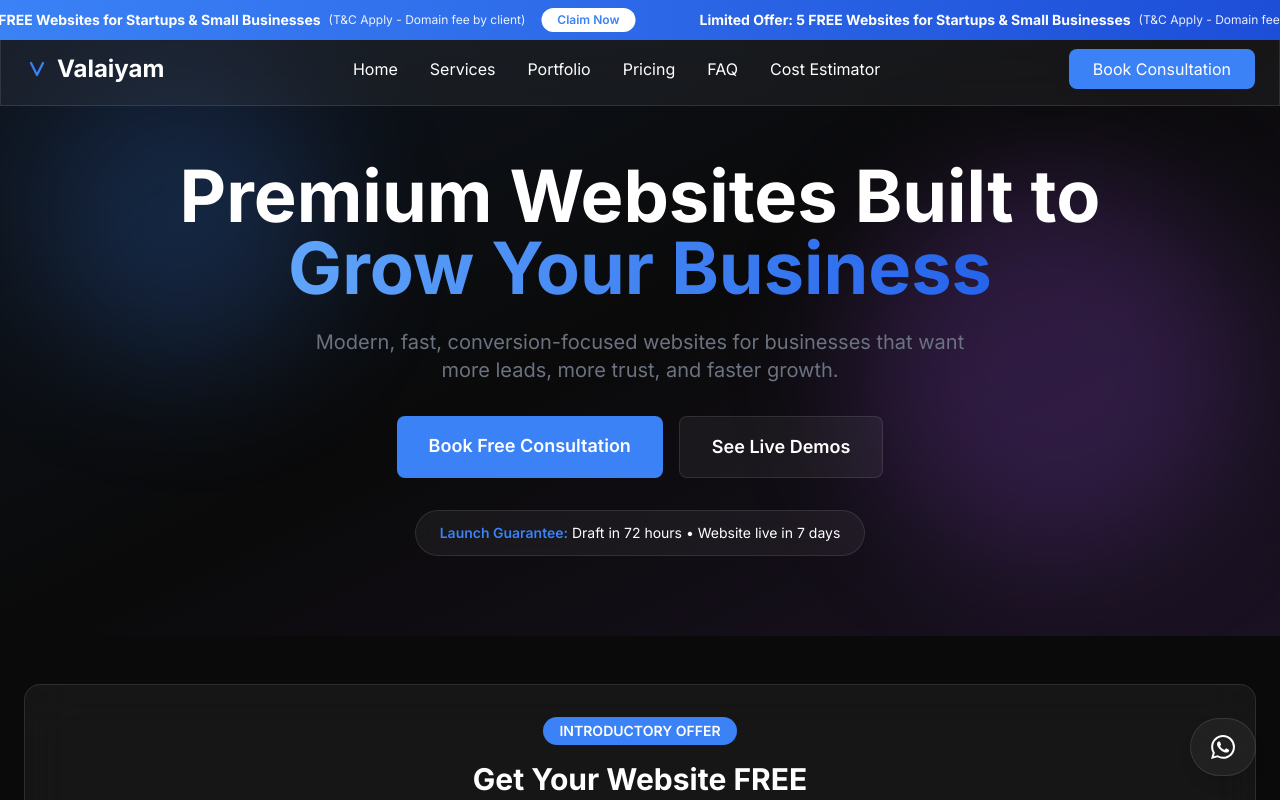
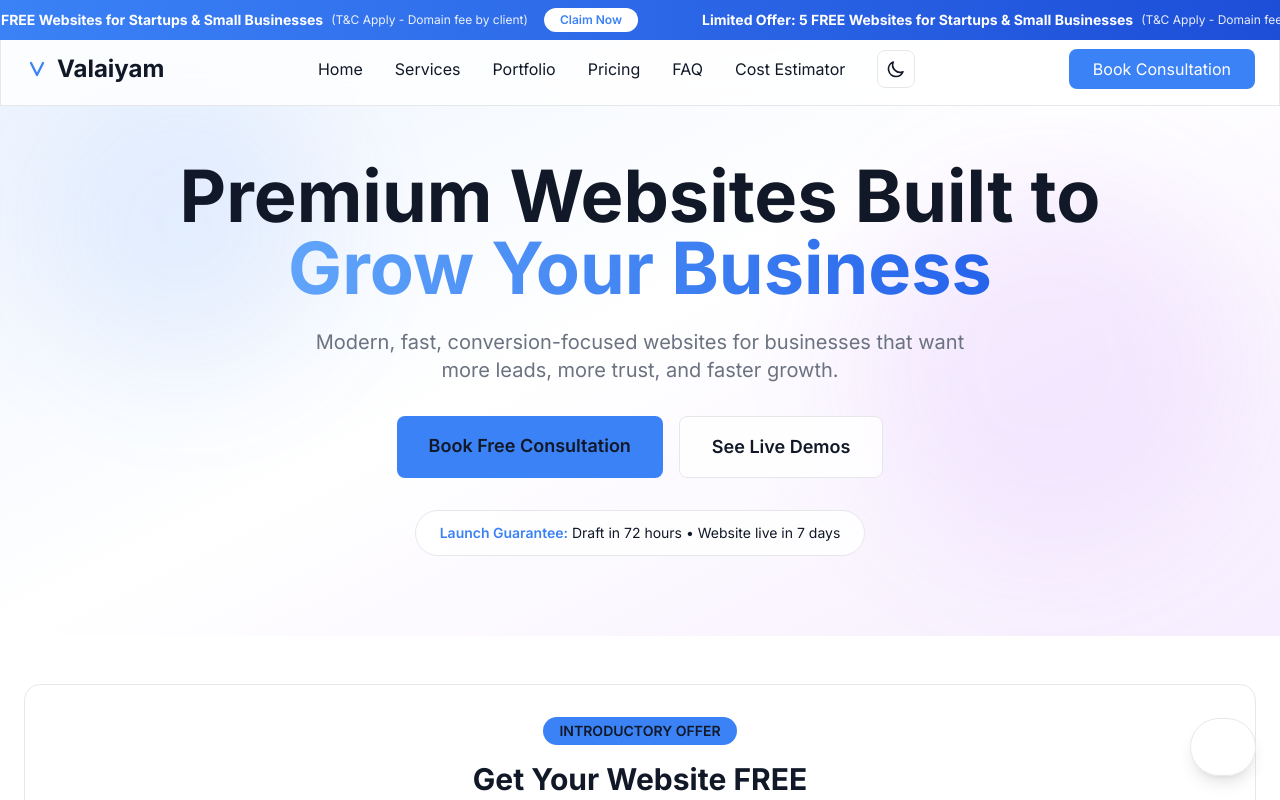
Before and after one commit to valaiyam/valaiyam, a Next.js app: page / in a window 1280 px wide. Shown: the top 800 px of the page. Built offline with nearby package versions, Linux system fonts and the light colour scheme.

Commit message:
Add light/dark theme toggle, remove personal information, professional quality improvements

```diff
--- a/app/globals.css
+++ b/app/globals.css
@@ -3,22 +3,76 @@
 @tailwind utilities;
 
 @layer base {
+  :root {
+    --bg-primary: 255 255 255;
+    --bg-secondary: 249 250 251;
+    --text-primary: 17 24 39;
+    --text-muted: 107 114 128;
+    --border: 229 231 235;
+    --accent: 59 130 246;
+  }
+
+  .dark {
+    --bg-primary: 10 10 10;
+    --bg-secondary: 26 26 26;
+    --text-primary: 255 255 255;
+    --text-muted: 156 163 175;
+    --border: 255 255 255;
+    --accent: 59 130 246;
+  }
+
   body {
-    @apply bg-primary text-white antialiased;
+    @apply bg-primary text-primary antialiased transition-colors duration-300;
   }
 }
 
 @layer utilities {
+  .bg-primary {
+    background-color: rgb(var(--bg-primary));
+  }
+
+  .bg-secondary {
+    background-color: rgb(var(--bg-secondary));
+  }
+
+  .text-primary {
+    color: rgb(var(--text-primary));
+  }
+
+  .text-muted {
+    color: rgb(var(--text-muted));
+  }
+
+  .border-default {
+    border-color: rgb(var(--border) / 0.1);
+  }
+
   .text-gradient {
     @apply bg-gradient-to-r from-blue-400 to-blue-600 bg-clip-text text-transparent;
   }
 
   .glass {
-    @apply bg-white/5 backdrop-blur-xl border border-white/10;
+    @apply backdrop-blur-xl border;
+  }
+
+  .dark .glass {
+    @apply bg-white/5 border-white/10;
+  }
+
+  .light .glass {
+    @apply bg-white/80 border-gray-200;
   }
 
   .glass-hover {
-    @apply hover:bg-white/10 hover:border-white/20;
+    @apply transition-all;
+  }
+
+  .dark .glass-hover:hover {
+    @apply bg-white/10 border-white/20;
+  }
+
+  .light .glass-hover:hover {
+    @apply bg-white border-gray-300;
   }
 }
 
--- a/app/layout.tsx
+++ b/app/layout.tsx
@@ -3,6 +3,7 @@
 import './globals.css'
 import WhatsAppButton from '@/components/WhatsAppButton'
 import PromoBanner from '@/components/PromoBanner'
+import { ThemeProvider } from '@/lib/ThemeContext'
 
 const inter = Inter({ subsets: ['latin'] })
 
@@ -29,11 +30,13 @@
   children: React.ReactNode
 }) {
   return (
-    <html lang="en" className="scroll-smooth">
+    <html lang="en" className="scroll-smooth dark">
       <body className={inter.className}>
-        <PromoBanner />
-        {children}
-        <WhatsAppButton />
+        <ThemeProvider>
+          <PromoBanner />
+          {children}
+          <WhatsAppButton />
+        </ThemeProvider>
       </body>
     </html>
   )
--- a/app/page.tsx
+++ b/app/page.tsx
@@ -16,8 +16,8 @@
         <section className="pt-40 pb-20 px-6 relative overflow-hidden">
           {/* Gradient Background */}
           <div className="absolute inset-0 bg-gradient-to-br from-blue-500/10 via-transparent to-purple-500/10 pointer-events-none" />
-          <div className="absolute top-20 left-10 w-72 h-72 bg-blue-500/20 rounded-full blur-3xl" />
-          <div className="absolute bottom-20 right-10 w-96 h-96 bg-purple-500/20 rounded-full blur-3xl" />
+          <div className="absolute top-20 left-10 w-72 h-72 bg-blue-500/20 rounded-full blur-3xl opacity-50" />
+          <div className="absolute bottom-20 right-10 w-96 h-96 bg-purple-500/20 rounded-full blur-3xl opacity-50" />
 
           <div className="max-w-7xl mx-auto text-center relative z-10">
             <h1 className="text-5xl md:text-7xl font-bold mb-6 leading-tight animate-fade-in-up">
@@ -255,27 +255,12 @@
           </div>
         </section>
 
-        {/* Founder Section */}
-        <section className="py-20 px-6">
-          <div className="max-w-4xl mx-auto">
-            <div className="glass p-12 rounded-2xl scroll-fade text-center">
-              <div className="w-24 h-24 bg-gradient-to-br from-blue-500 to-purple-500 rounded-full mx-auto mb-6 flex items-center justify-center text-4xl font-bold">
-                P
-              </div>
-              <h3 className="text-2xl font-bold mb-4">Built by Pavithran</h3>
-              <p className="text-muted max-w-2xl mx-auto">
-                Combining engineering precision with modern web technology to help businesses grow online. Direct founder support on every project.
-              </p>
-            </div>
-          </div>
-        </section>
-
         {/* Free Offer CTA */}
         <section className="py-20 px-6">
           <div className="max-w-4xl mx-auto text-center glass p-12 rounded-2xl scroll-fade">
             <h2 className="text-4xl md:text-5xl font-bold mb-6">Get a Free Homepage Mockup</h2>
             <p className="text-xl text-muted mb-8">See how your website could look before committing. No obligation.</p>
-            <Link href="/contact" className="bg-accent px-8 py-4 rounded-lg hover:bg-blue-600 transition-all text-lg font-semibold inline-block hover:scale-105 hover:shadow-2xl hover:shadow-accent/50">
+            <Link href="/contact" className="bg-accent px-8 py-4 rounded-lg hover:bg-blue-600 transition-all text-lg font-semibold inline-block hover:scale-105 hover:shadow-2xl hover:shadow-accent/50 text-white">
               Request Free Mockup
             </Link>
           </div>
--- a/components/Footer.tsx
+++ b/components/Footer.tsx
@@ -2,7 +2,7 @@
 
 export default function Footer() {
   return (
-    <footer className="glass border-t py-12">
+    <footer className="glass border-t border-default py-12">
       <div className="max-w-7xl mx-auto px-6 grid md:grid-cols-4 gap-8">
         <div>
           <h3 className="text-xl font-bold mb-4 flex items-center gap-2">
@@ -16,10 +16,10 @@
         <div>
           <h4 className="font-semibold mb-4">Quick Links</h4>
           <div className="flex flex-col gap-2 text-sm text-muted">
-            <Link href="/services" className="hover:text-white transition hover:translate-x-1 inline-block">Services</Link>
-            <Link href="/portfolio" className="hover:text-white transition hover:translate-x-1 inline-block">Portfolio</Link>
-            <Link href="/pricing" className="hover:text-white transition hover:translate-x-1 inline-block">Pricing</Link>
-            <Link href="/faq" className="hover:text-white transition hover:translate-x-1 inline-block">FAQ</Link>
+            <Link href="/services" className="hover:text-accent transition hover:translate-x-1 inline-block">Services</Link>
+            <Link href="/portfolio" className="hover:text-accent transition hover:translate-x-1 inline-block">Portfolio</Link>
+            <Link href="/pricing" className="hover:text-accent transition hover:translate-x-1 inline-block">Pricing</Link>
+            <Link href="/faq" className="hover:text-accent transition hover:translate-x-1 inline-block">FAQ</Link>
           </div>
         </div>
         <div>
@@ -32,12 +32,12 @@
         </div>
         <div>
           <h4 className="font-semibold mb-4">Get Started</h4>
-          <Link href="/contact" className="inline-block bg-accent px-6 py-2 rounded-lg hover:bg-blue-600 transition text-sm hover:scale-105 hover:shadow-lg hover:shadow-accent/50">
+          <Link href="/contact" className="inline-block bg-accent px-6 py-2 rounded-lg hover:bg-blue-600 transition text-sm hover:scale-105 hover:shadow-lg hover:shadow-accent/50 text-white">
             Book Free Consultation
           </Link>
         </div>
       </div>
-      <div className="max-w-7xl mx-auto px-6 mt-8 pt-8 border-t border-white/10 text-center text-sm text-muted">
+      <div className="max-w-7xl mx-auto px-6 mt-8 pt-8 border-t border-default text-center text-sm text-muted">
         <p>&copy; {new Date().getFullYear()} Valaiyam. All rights reserved.</p>
       </div>
     </footer>
--- a/components/Navbar.tsx
+++ b/components/Navbar.tsx
@@ -1,8 +1,9 @@
 import Link from 'next/link'
+import ThemeToggle from './ThemeToggle'
 
 export default function Navbar() {
   return (
-    <nav className="fixed top-8 w-full glass backdrop-blur-2xl z-50 border-b">
+    <nav className="fixed top-8 w-full glass backdrop-blur-2xl z-50 border-b border-default">
       <div className="max-w-7xl mx-auto px-6 py-4 flex items-center justify-between">
         <Link href="/" className="text-2xl font-bold flex items-center gap-2 hover:scale-105 transition-transform">
           <svg width="24" height="24" viewBox="0 0 32 32" fill="none">
@@ -10,15 +11,16 @@
           </svg>
           Valaiyam
         </Link>
-        <div className="hidden md:flex gap-8">
+        <div className="hidden md:flex gap-8 items-center">
           <Link href="/" className="hover:text-accent transition-all hover:scale-105">Home</Link>
           <Link href="/services" className="hover:text-accent transition-all hover:scale-105">Services</Link>
           <Link href="/portfolio" className="hover:text-accent transition-all hover:scale-105">Portfolio</Link>
           <Link href="/pricing" className="hover:text-accent transition-all hover:scale-105">Pricing</Link>
           <Link href="/faq" className="hover:text-accent transition-all hover:scale-105">FAQ</Link>
           <Link href="/estimate" className="hover:text-accent transition-all hover:scale-105">Cost Estimator</Link>
+          <ThemeToggle />
         </div>
-        <Link href="/contact" className="bg-accent px-6 py-2 rounded-lg hover:bg-blue-600 transition-all hover:scale-105 hover:shadow-lg hover:shadow-accent/50">
+        <Link href="/contact" className="bg-accent px-6 py-2 rounded-lg hover:bg-blue-600 transition-all hover:scale-105 hover:shadow-lg hover:shadow-accent/50 text-white">
           Book Consultation
         </Link>
       </div>
--- /dev/null
+++ b/components/ThemeToggle.tsx
@@ -0,0 +1,25 @@
+'use client'
+
+import { useTheme } from '@/lib/ThemeContext'
+
+export default function ThemeToggle() {
+  const { theme, toggleTheme } = useTheme()
+
+  return (
+    <button
+      onClick={toggleTheme}
+      className="p-2 rounded-lg glass glass-hover transition-all hover:scale-105"
+      aria-label="Toggle theme"
+    >
+      {theme === 'dark' ? (
+        <svg className="w-5 h-5" fill="none" stroke="currentColor" viewBox="0 0 24 24">
+          <path strokeLinecap="round" strokeLinejoin="round" strokeWidth={2} d="M12 3v1m0 16v1m9-9h-1M4 12H3m15.364 6.364l-.707-.707M6.343 6.343l-.707-.707m12.728 0l-.707.707M6.343 17.657l-.707.707M16 12a4 4 0 11-8 0 4 4 0 018 0z" />
+        </svg>
+      ) : (
+        <svg className="w-5 h-5" fill="none" stroke="currentColor" viewBox="0 0 24 24">
+          <path strokeLinecap="round" strokeLinejoin="round" strokeWidth={2} d="M20.354 15.354A9 9 0 018.646 3.646 9.003 9.003 0 0012 21a9.003 9.003 0 008.354-5.646z" />
+        </svg>
+      )}
+    </button>
+  )
+}
--- /dev/null
+++ b/lib/ThemeContext.tsx
@@ -0,0 +1,50 @@
+'use client'
+
+import { createContext, useContext, useEffect, useState } from 'react'
+
+type Theme = 'light' | 'dark'
+
+const ThemeContext = createContext<{
+  theme: Theme
+  toggleTheme: () => void
+}>({
+  theme: 'dark',
+  toggleTheme: () => {},
+})
+
+export function ThemeProvider({ children }: { children: React.ReactNode }) {
+  const [theme, setTheme] = useState<Theme>('dark')
+  const [mounted, setMounted] = useState(false)
+
+  useEffect(() => {
+    setMounted(true)
+    const stored = localStorage.getItem('theme') as Theme
+    if (stored) {
+      setTheme(stored)
+    } else if (window.matchMedia('(prefers-color-scheme: light)').matches) {
+      setTheme('light')
+    }
+  }, [])
+
+  useEffect(() => {
+    if (mounted) {
+      localStorage.setItem('theme', theme)
+      document.documentElement.classList.toggle('dark', theme === 'dark')
+      document.documentElement.classList.toggle('light', theme === 'light')
+    }
+  }, [theme, mounted])
+
+  const toggleTheme = () => {
+    setTheme(prev => prev === 'dark' ? 'light' : 'dark')
+  }
+
+  if (!mounted) return <>{children}</>
+
+  return (
+    <ThemeContext.Provider value={{ theme, toggleTheme }}>
+      {children}
+    </ThemeContext.Provider>
+  )
+}
+
+export const useTheme = () => useContext(ThemeContext)
--- a/tailwind.config.js
+++ b/tailwind.config.js
@@ -5,13 +5,14 @@
     './components/**/*.{js,ts,jsx,tsx,mdx}',
     './app/**/*.{js,ts,jsx,tsx,mdx}',
   ],
+  darkMode: 'class',
   theme: {
     extend: {
       colors: {
-        primary: '#0A0A0A',
-        secondary: '#1A1A1A',
+        primary: 'rgb(var(--bg-primary) / <alpha-value>)',
+        secondary: 'rgb(var(--bg-secondary) / <alpha-value>)',
         accent: '#3B82F6',
-        muted: '#6B7280',
+        muted: 'rgb(var(--text-muted) / <alpha-value>)',
       },
     },
   },
```
